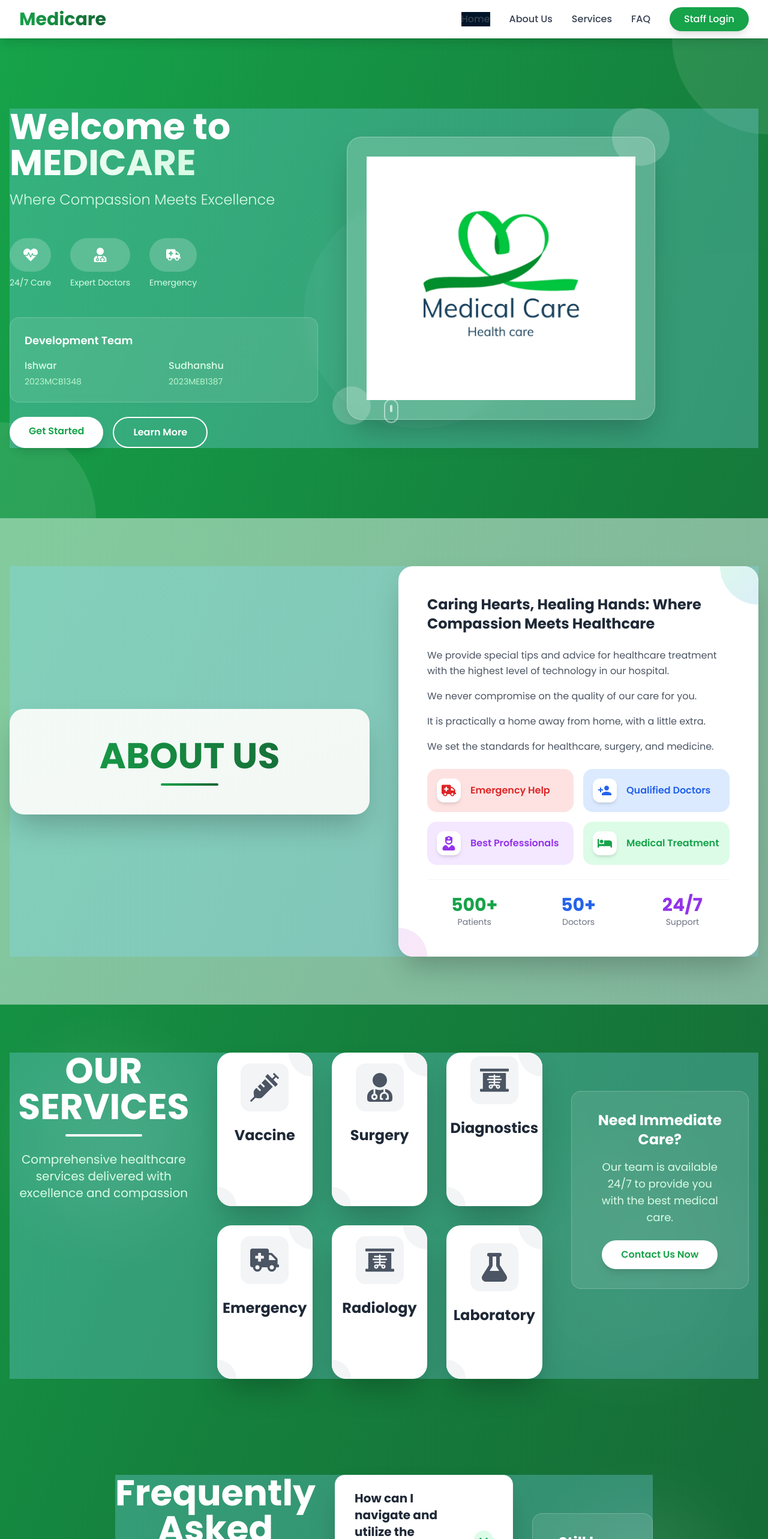
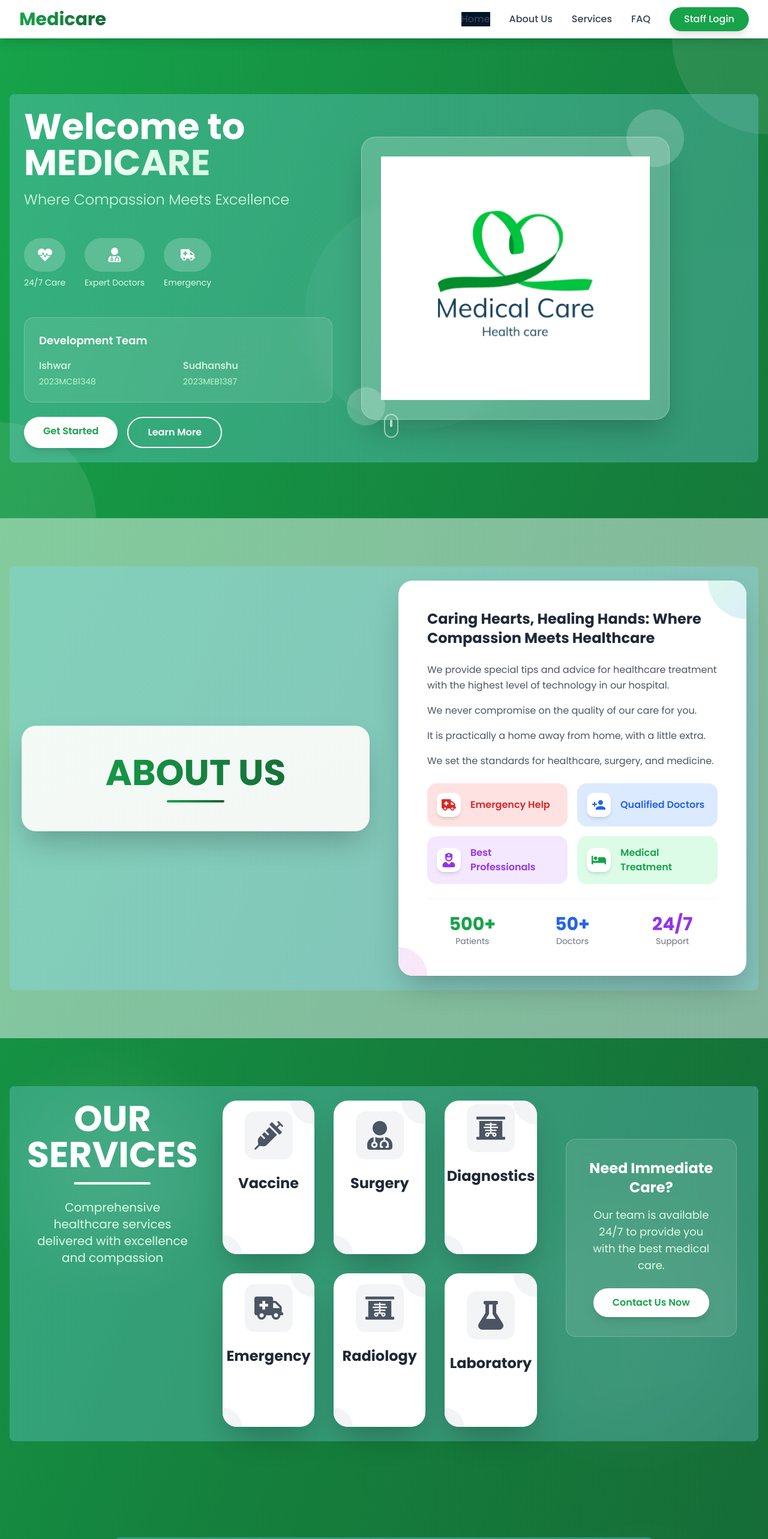
Before and after one commit to Sudhanshu230310/Hospital-Management, a React (Create React App) app in the folder Frontend/: page / in a window 1280 px wide. Shown: the top 2566 px of the page at 60% size. Built offline with nearby package versions, Linux system fonts and the light colour scheme.

Commit message:
margin & padding added on main page

```diff
--- a/Frontend/src/Screens/user/About.jsx
+++ b/Frontend/src/Screens/user/About.jsx
@@ -38,8 +38,8 @@ const About = () => {
       {/* Background decoration */}
       <div className="absolute inset-0 bg-gradient-to-br from-green-50 to-blue-50 opacity-50"></div>
 
-      <div className='container mx-auto max-w-7xl relative z-10'>
-        <div className='grid lg:grid-cols-2 gap-12 items-center'>
+      <div className='container mx-auto max-w-7xl relative z-10 rounded-lg'>
+        <div className='grid lg:grid-cols-2 gap-12 items-center px-5 py-6'>
           {/* Left side - Title */}
           <div className={`transform transition-all duration-1000 ${
             isVisible ? 'translate-x-0 opacity-100' : '-translate-x-full opacity-0'
@@ -48,7 +48,7 @@ const About = () => {
               {/* Decorative background */}
               <div className="absolute inset-0 bg-gradient-to-br from-green-600 to-green-800 opacity-5"></div>
 
-              <div className="relative z-10">
+              <div className="relative z-10 ">
                 <h1 className='font-bold text-4xl md:text-5xl lg:text-6xl bg-gradient-to-r from-green-600 to-green-800 bg-clip-text text-transparent mb-4'>
                   ABOUT US
                 </h1>
--- a/Frontend/src/Screens/user/Faq.jsx
+++ b/Frontend/src/Screens/user/Faq.jsx
@@ -55,7 +55,7 @@ const Faq = () => {
         <div className="absolute bottom-32 left-20 w-80 h-80 bg-white/5 rounded-full blur-3xl animate-pulse delay-75"></div>
       </div>
 
-      <div className='container mx-auto max-w-4xl relative z-10'>
+      <div className='container mx-auto max-w-4xl relative z-10 px-5 py-6 rounded-lg'>
         {/* Header */}
         <div className={`text-center mb-16 transform transition-all duration-1000 ${
           isVisible ? 'translate-y-0 opacity-100' : 'translate-y-10 opacity-0'
--- a/Frontend/src/Screens/user/Home.jsx
+++ b/Frontend/src/Screens/user/Home.jsx
@@ -20,8 +20,8 @@ const Home = () => {
         <div className="absolute top-1/2 left-1/2 transform -translate-x-1/2 -translate-y-1/2 w-96 h-96 bg-white/5 rounded-full animate-spin" style={{animationDuration: '20s'}}></div>
       </div>
 
-      <div className="container mx-auto max-w-7xl relative z-10">
-        <div className="grid lg:grid-cols-2 gap-12 items-center">
+      <div className="container mx-auto max-w-7xl relative z-10 rounded-lg">
+        <div className="grid lg:grid-cols-2 gap-12 items-center px-6 py-6">
           {/* Left Content */}
           <div className={`transform transition-all duration-1000 ${
             isVisible ? 'translate-x-0 opacity-100' : '-translate-x-full opacity-0'
--- a/Frontend/src/Screens/user/MainPage.jsx
+++ b/Frontend/src/Screens/user/MainPage.jsx
@@ -31,10 +31,10 @@ const MainPage = () => {
                     <Faq />
                 </div>
                 {/* Footer */}
-                <footer className="bg-black/20 backdrop-blur-md border-t border-white/10 py-8">
-                    <div className="container mx-auto px-4 text-center">
+                <footer className="bg-black/20 backdrop-blur-md border-t border-white/10 py-8 ">
+                    <div className="container mx-auto px-4 text-center flex justify-between items-center py-2 rounded-lg">
                         <p className="text-green-100">© 2024 Medicare. All rights reserved.</p>
-                        <p className="text-green-200 text-sm mt-2">Developed by Ishwar & Sudhanshu</p>
+                        <p className="text-green-200 text-sm">Developed by Ishwar & Sudhanshu</p>
                     </div>
                 </footer>
             </div>
--- a/Frontend/src/Screens/user/Services.jsx
+++ b/Frontend/src/Screens/user/Services.jsx
@@ -39,7 +39,7 @@ const Services = () => {
         <div className="absolute bottom-10 sm:bottom-20 right-2 sm:right-10 w-40 h-40 sm:w-96 sm:h-96 bg-white/5 rounded-full blur-3xl animate-pulse delay-75"></div>
       </div>
 
-      <div className='container mx-auto max-w-7xl relative z-10'>
+      <div className='container mx-auto max-w-7xl relative z-10 px-5 py-6 rounded-lg'>
         {/* Header */}
         <div className={`text-center mb-8 sm:mb-12 lg:mb-16 transform transition-all duration-1000 ${
           isVisible ? 'translate-y-0 opacity-100' : 'translate-y-10 opacity-0'
```
